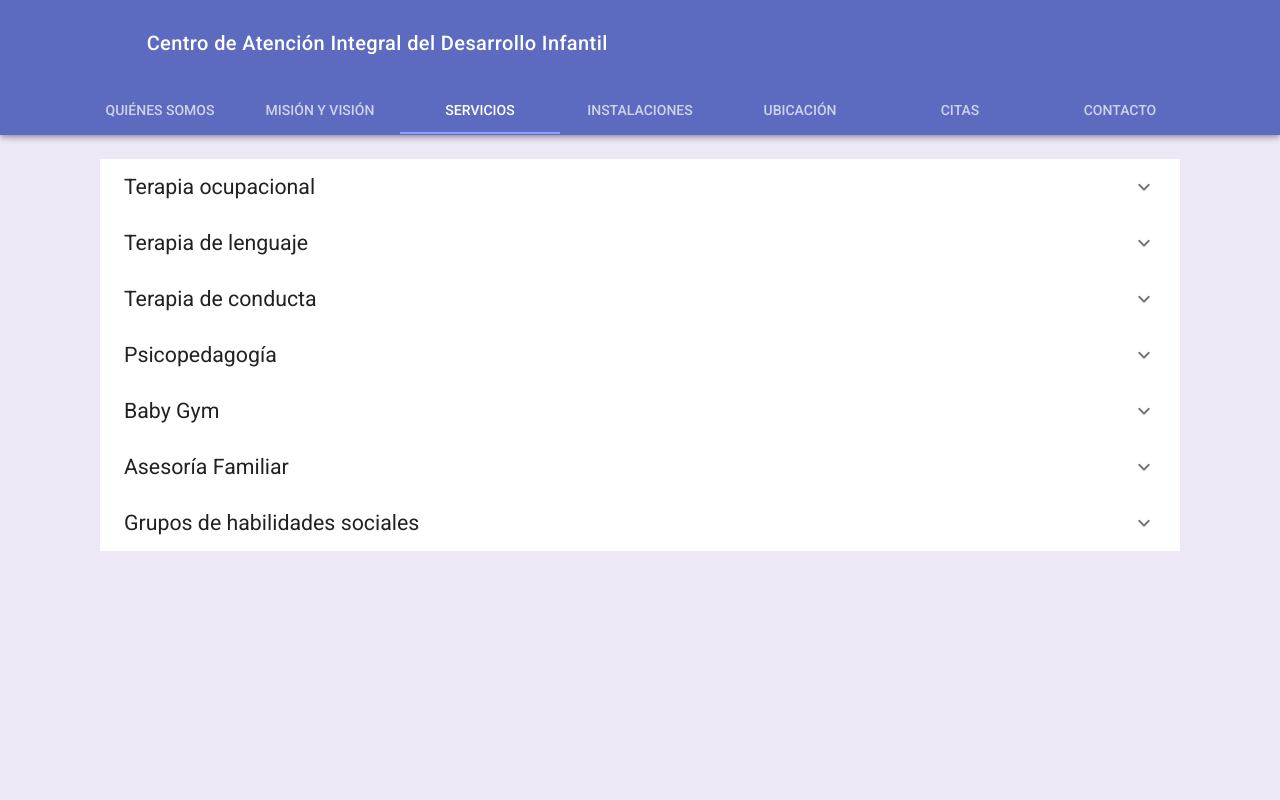
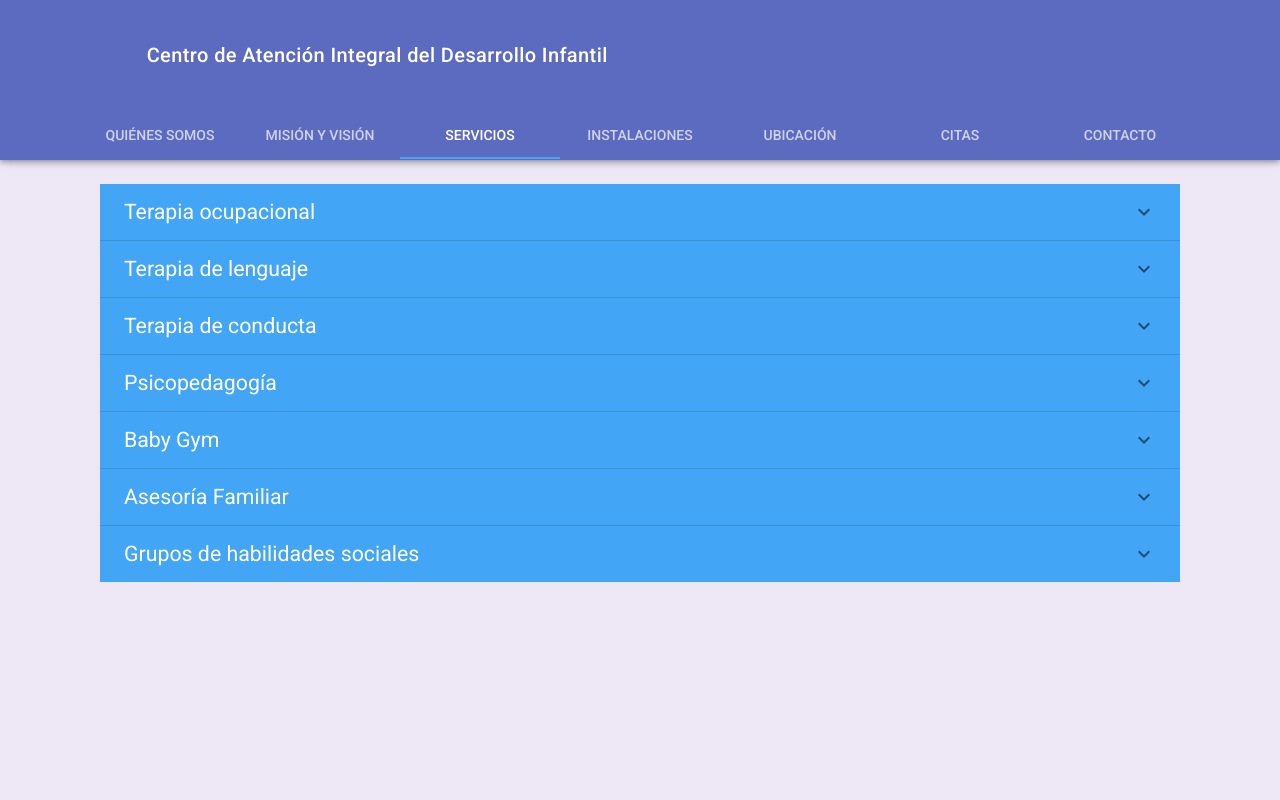
Before and after one commit to mauricio208/caidi, a Vue app in the folder frontend/: page /#/serv in a window 1280 px wide. Shown: the top 800 px of the page. Built offline with nearby package versions, Linux system fonts and the light colour scheme.

Commit message:
servicios ready

```diff
--- a/frontend/src/App.vue
+++ b/frontend/src/App.vue
@@ -1,9 +1,9 @@
 <template>
   <div id="app">
     <v-app v-bind:style="styleObject">
-      <v-toolbar app color="primary" height=85 extension-height=50>
+      <v-toolbar app color="primary" height=110 extension-height=50>
         <v-flex xs1>
-          <v-img  v-bind:src="require('@/assets/logo-no-text.png')" width=80></v-img>
+          <v-img  v-bind:src="require('@/assets/logo.png')" width=80></v-img>
         </v-flex>
         <v-toolbar-title class="white--text">
           Centro de Atención Integral del Desarrollo Infantil
--- a/frontend/src/theme.js
+++ b/frontend/src/theme.js
@@ -3,5 +3,5 @@ import colors from 'vuetify/es5/util/colors'
 export default {
   primary: colors.indigo.lighten1,
   secondary: colors.deepPurple.lighten5, // colors.blue.lighten4
-  accent: colors.indigo.accent1
+  accent: colors.blue.lighten1
 }
--- a/frontend/src/views/Servicios.vue
+++ b/frontend/src/views/Servicios.vue
@@ -3,62 +3,126 @@
     <v-container>
       <v-layout >
         <v-flex xs12>
-          <v-expansion-panel popout>
-            <v-expansion-panel-content>
-              <div slot="header">Terapia ocupacional</div>
+          <v-expansion-panel popout mx-4>
+            <v-expansion-panel-content v-bind:style="panelStyle" >
+              <div slot="header" class="panel-title">Terapia ocupacional</div>
               <v-card>
-                <v-card-text class="font-weight-light descripciones">Esta disciplina se encarga del abordaje de todas aquellas dificultades que se encuentren interfiriendo en el correcto desempeño del niño dentro de sus contextos ocupacionales, ya sean estos relacionados al juego, al funcionamiento en el hogar o al colegio. Nuestros especialistas en el área brindan evaluación y abordaje en las áreas de desarrollo motor grueso y fino, procesamiento sensorial, coordinación, planificación y organización, tareas de cuidado personal, adquisición y aprendizaje de la escritura (Grafomotricidad)</v-card-text>
+                <v-flex xs12 v-bind:style="panelStyle">
+                  <v-img  v-bind:src="require('@/assets/fondo2.jpg')" max-height=200></v-img>
+                </v-flex>
+                <v-card-text class="font-weight-light descripciones" v-bind:style="panelStyle" >
+                  Esta disciplina se encarga del abordaje de todas aquellas dificultades que se encuentren interfiriendo en el correcto desempeño del niño dentro de sus contextos ocupacionales, ya sean estos relacionados al juego, al funcionamiento en el hogar o al colegio. Nuestros especialistas en el área brindan evaluación y abordaje en las áreas de desarrollo motor grueso y fino, procesamiento sensorial, coordinación, planificación y organización, tareas de cuidado personal, adquisición y aprendizaje de la escritura (Grafomotricidad)
+                </v-card-text>
+                <v-card-actions>
+                  <v-btn flat color="accent" to='/citas'>Solicitar cita</v-btn>
+                </v-card-actions>
+
+              </v-card>
+            </v-expansion-panel-content>
+
+
+            <v-expansion-panel-content v-bind:style="panelStyle" >
+              <div slot="header" class="panel-title">Terapia de lenguaje</div>
+              <v-card>
+                <v-flex xs12 v-bind:style="panelStyle">
+                  <v-img  v-bind:src="require('@/assets/fondo2.jpg')" max-height=200></v-img>
+                </v-flex>
+                <v-card-text class="font-weight-light descripciones" v-bind:style="panelStyle" >
+                  Es la disciplina encargada del tratamiento de la disfunción, retardos en la adquisición o problemas relacionados al habla, la voz y la comunicación. Nuestros especialistas en el área buscan potenciar al máximo las habilidades de comunicación del niño, valiéndose para ello de la integración de las estructuras neurológicas, psicológicas, lingüísticas y sociales
+                </v-card-text>
+                <v-card-actions>
+                  <v-btn flat color="accent" to='/citas'>Solicitar cita</v-btn>
+                </v-card-actions>
+
+              </v-card>
+            </v-expansion-panel-content>
+
+
+            <v-expansion-panel-content v-bind:style="panelStyle" >
+              <div slot="header" class="panel-title">Terapia de conducta</div>
+              <v-card>
+                <v-flex xs12 v-bind:style="panelStyle">
+                  <v-img  v-bind:src="require('@/assets/fondo2.jpg')" max-height=200></v-img>
+                </v-flex>
+                <v-card-text class="font-weight-light descripciones" v-bind:style="panelStyle" >
+                  Es la rama de la psicología que se encarga de la reducción de problemas conductuales y  la adquisición de habilidades de adaptación a través del análisis funcional del comportamiento. Nuestros especialistas en el área intervienen en situaciones tales como: Dificultades para adaptarse al colegio o socializar, presencia de berrinches, conductas agresivas, ansiedad o temor excesivo a determinados estímulos, ausencia de repertorios conductuales básicos, necesidades de autocontrol, etc. Además, ofrecen herramientas y entrenamiento a padres y docentes para controlar las conductas inadecuadas
+                </v-card-text>
+                <v-card-actions>
+                  <v-btn flat color="accent" to='/citas'>Solicitar cita</v-btn>
+                </v-card-actions>
+
+              </v-card>
+            </v-expansion-panel-content>
+
+
+            <v-expansion-panel-content v-bind:style="panelStyle" >
+              <div slot="header" class="panel-title">Psicopedagogía</div>
+              <v-card>
+                <v-flex xs12 v-bind:style="panelStyle">
+                  <v-img  v-bind:src="require('@/assets/fondo2.jpg')" max-height=200></v-img>
+                </v-flex>
+                <v-card-text class="font-weight-light descripciones" v-bind:style="panelStyle" >
+                  Esta disciplina se encarga del estudio, evaluación y tratamiento de los comportamientos relacionados al área de enseñanza y aprendizaje. Nuestros especialistas se encargan de aspectos tales como: manejo de problemas de aprendizaje, enseñanza de habilidades de lectoescritura y cálculo, apoyo en dificultades del aprendizaje, refuerzo académico, adaptación de currículums escolares, etc
+                </v-card-text>
+                <v-card-actions>
+                  <v-btn flat color="accent" to='/citas'>Solicitar cita</v-btn>
+                </v-card-actions>
+
+              </v-card>
+            </v-expansion-panel-content>
+
+
+            <v-expansion-panel-content v-bind:style="panelStyle" >
+              <div slot="header" class="panel-title">Baby Gym</div>
+              <v-card>
+                <v-flex xs12 v-bind:style="panelStyle">
+                  <v-img  v-bind:src="require('@/assets/fondo2.jpg')" max-height=200></v-img>
+                </v-flex>
+                <v-card-text class="font-weight-light descripciones" v-bind:style="panelStyle" >
+                  La estimulación temprana es el proceso que se lleva a cabo en el período comprendido entre los 30 días de nacido y los 3 años de edad, con la finalidad de brindar al niño oportunidades de desarrollo físico, intelectual y social; que le permiten el logro o el mejoramiento de habilidades aprovechándose de el proceso de interconexión sináptica que tiene lugar en esos primeros días y que resulta fundamental para la determinación de capacidades futuras. En nuestro Baby Gym, nos centramos en la aplicación de estimulación temprana, ya sea esta de tipo intervencional (Aplicada a bebés y niños que presenten retardo en alguna de sus áreas del desarrollo o se presuma que pueden llegar a tenerlo por condiciones propias de su nacimiento, antecedentes, etc.) o preventiva (Aplicada a niños sanos cuyas madres deseen aprender a estimular canalizadamente, acompañar durante su proceso de desarrollo, reforzar vínculos afectivos, etc.)
+                </v-card-text>
+                <v-card-actions>
+                  <v-btn flat color="accent" to='/citas'>Solicitar cita</v-btn>
+                </v-card-actions>
+
+              </v-card>
+            </v-expansion-panel-content>
+
+
+            <v-expansion-panel-content v-bind:style="panelStyle" >
+              <div slot="header" class="panel-title">Asesoría Familiar</div>
+              <v-card>
+                <v-flex xs12 v-bind:style="panelStyle">
+                  <v-img  v-bind:src="require('@/assets/fondo2.jpg')" max-height=200></v-img>
+                </v-flex>
+                <v-card-text class="font-weight-light descripciones" v-bind:style="panelStyle" >
+                  En CAIDI sabemos que el ser padres no es una tarea fácil y que en ocasiones, se requiere de un guía en el proceso para solventar exitosamente situaciones determinadas. Es por ello, que ofrecemos asesorías familiares para solventar dudas, apoyar en procesos post diagnósticos, orientar en procesos de crianza, brindar acompañamiento en procesos de escolarización y/o ofrecer herramientas de trabajo desde el hogar
+                </v-card-text>
+                <v-card-actions>
+                  <v-btn flat color="accent" to='/citas'>Solicitar cita</v-btn>
+                </v-card-actions>
+
+              </v-card>
+            </v-expansion-panel-content>
+
+
+            <v-expansion-panel-content v-bind:style="panelStyle" >
+              <div slot="header" class="panel-title">Grupos de habilidades sociales</div>
+              <v-card>
+                <v-flex xs12 v-bind:style="panelStyle">
+                  <v-img  v-bind:src="require('@/assets/fondo2.jpg')" max-height=200></v-img>
+                </v-flex>
+                <v-card-text class="font-weight-light descripciones" v-bind:style="panelStyle" >
+                  Las habilidades sociales son el conjunto de destrezas que permitan al niño mantener una comunicación asertiva y exitosa con el entorno que le rodea. Ofrecemos la posibilidad de trabajar en la adquisición y desarrollo de dichas habilidades, fortaleciendo a la vez el autoestima, el liderazgo y el sentido de compañerismo
+                </v-card-text>
+                <v-card-actions>
+                  <v-btn flat color="accent" to='/citas'>Solicitar cita</v-btn>
+                </v-card-actions>
+
               </v-card>
             </v-expansion-panel-content>
           </v-expansion-panel>
-          <v-expansion-panel popout>
-            <v-expansion-panel-content>
-              <div slot="header">Terapia de lenguaje</div>
-              <v-card>
-                <v-card-text class="font-weight-light descripciones">Es la disciplina encargada del tratamiento de la disfunción, retardos en la adquisición o problemas relacionados al habla, la voz y la comunicación. Nuestros especialistas en el área buscan potenciar al máximo las habilidades de comunicación del niño, valiéndose para ello de la integración de las estructuras neurológicas, psicológicas, lingüísticas y sociales</v-card-text>
-              </v-card>
-            </v-expansion-panel-content>
-          </v-expansion-panel>
-          <v-expansion-panel popout>
-            <v-expansion-panel-content>
-              <div slot="header">Terapia de conducta</div>
-              <v-card>
-                <v-card-text class="font-weight-light descripciones">Es la rama de la psicología que se encarga de la reducción de problemas conductuales y  la adquisición de habilidades de adaptación a través del análisis funcional del comportamiento. Nuestros especialistas en el área intervienen en situaciones tales como: Dificultades para adaptarse al colegio o socializar, presencia de berrinches, conductas agresivas, ansiedad o temor excesivo a determinados estímulos, ausencia de repertorios conductuales básicos, necesidades de autocontrol, etc. Además, ofrecen herramientas y entrenamiento a padres y docentes para controlar las conductas inadecuadas</v-card-text>
-              </v-card>
-            </v-expansion-panel-content>
-          </v-expansion-panel>
-          <v-expansion-panel popout>
-            <v-expansion-panel-content>
-              <div slot="header">Psicopedagogía</div>
-              <v-card>
-                <v-card-text class="font-weight-light descripciones">Esta disciplina se encarga del estudio, evaluación y tratamiento de los comportamientos relacionados al área de enseñanza y aprendizaje. Nuestros especialistas se encargan de aspectos tales como: manejo de problemas de aprendizaje, enseñanza de habilidades de lectoescritura y cálculo, apoyo en dificultades del aprendizaje, refuerzo académico, adaptación de currículums escolares, etc</v-card-text>
-              </v-card>
-            </v-expansion-panel-content>
-          </v-expansion-panel>
-          <v-expansion-panel popout>
-            <v-expansion-panel-content>
-              <div slot="header">Baby Gym</div>
-              <v-card>
-                <v-card-text class="font-weight-light descripciones">La estimulación temprana es el proceso que se lleva a cabo en el período comprendido entre los 30 días de nacido y los 3 años de edad, con la finalidad de brindar al niño oportunidades de desarrollo físico, intelectual y social; que le permiten el logro o el mejoramiento de habilidades aprovechándose de el proceso de interconexión sináptica que tiene lugar en esos primeros días y que resulta fundamental para la determinación de capacidades futuras. En nuestro Baby Gym, nos centramos en la aplicación de estimulación temprana, ya sea esta de tipo intervencional (Aplicada a bebés y niños que presenten retardo en alguna de sus áreas del desarrollo o se presuma que pueden llegar a tenerlo por condiciones propias de su nacimiento, antecedentes, etc.) o preventiva (Aplicada a niños sanos cuyas madres deseen aprender a estimular canalizadamente, acompañar durante su proceso de desarrollo, reforzar vínculos afectivos, etc.)</v-card-text>
-              </v-card>
-            </v-expansion-panel-content>
-          </v-expansion-panel>
-          <v-expansion-panel popout>
-            <v-expansion-panel-content>
-              <div slot="header">Asesoría Familiar</div>
-              <v-card>
-                <v-card-text class="font-weight-light descripciones">En CAIDI sabemos que el ser padres no es una tarea fácil y que en ocasiones, se requiere de un guía en el proceso para solventar exitosamente situaciones determinadas. Es por ello, que ofrecemos asesorías familiares para solventar dudas, apoyar en procesos post diagnósticos, orientar en procesos de crianza, brindar acompañamiento en procesos de escolarización y/o ofrecer herramientas de trabajo desde el hogar</v-card-text>
-              </v-card>
-            </v-expansion-panel-content>
-          </v-expansion-panel>
-          <v-expansion-panel popout>
-            <v-expansion-panel-content>
-              <div slot="header">Grupos de habilidades sociales</div>
-              <v-card>
-                <v-card-text class="font-weight-light descripciones">Las habilidades sociales son el conjunto de destrezas que permitan al niño mantener una comunicación asertiva y exitosa con el entorno que le rodea. Ofrecemos la posibilidad de trabajar en la adquisición y desarrollo de dichas habilidades, fortaleciendo a la vez el autoestima, el liderazgo y el sentido de compañerismo</v-card-text>
-              </v-card>
-            </v-expansion-panel-content>
-          </v-expansion-panel>
+
         </v-flex>
       </v-layout>
     </v-container>
@@ -67,10 +131,15 @@
 </template>
 
 <script>
+import theme from '@/theme'
 export default {
   name: 'servicios',
-  components: {
-  }
+  data: () => ({
+    panelStyle:{
+      backgroundColor: theme.accent,
+      color: 'white'
+    }
+  })
 }
 </script>
 <style lang="scss">
```
Also changed, not shown: frontend/src/views/QuienesSomos.vue (+15 -10 lines).
